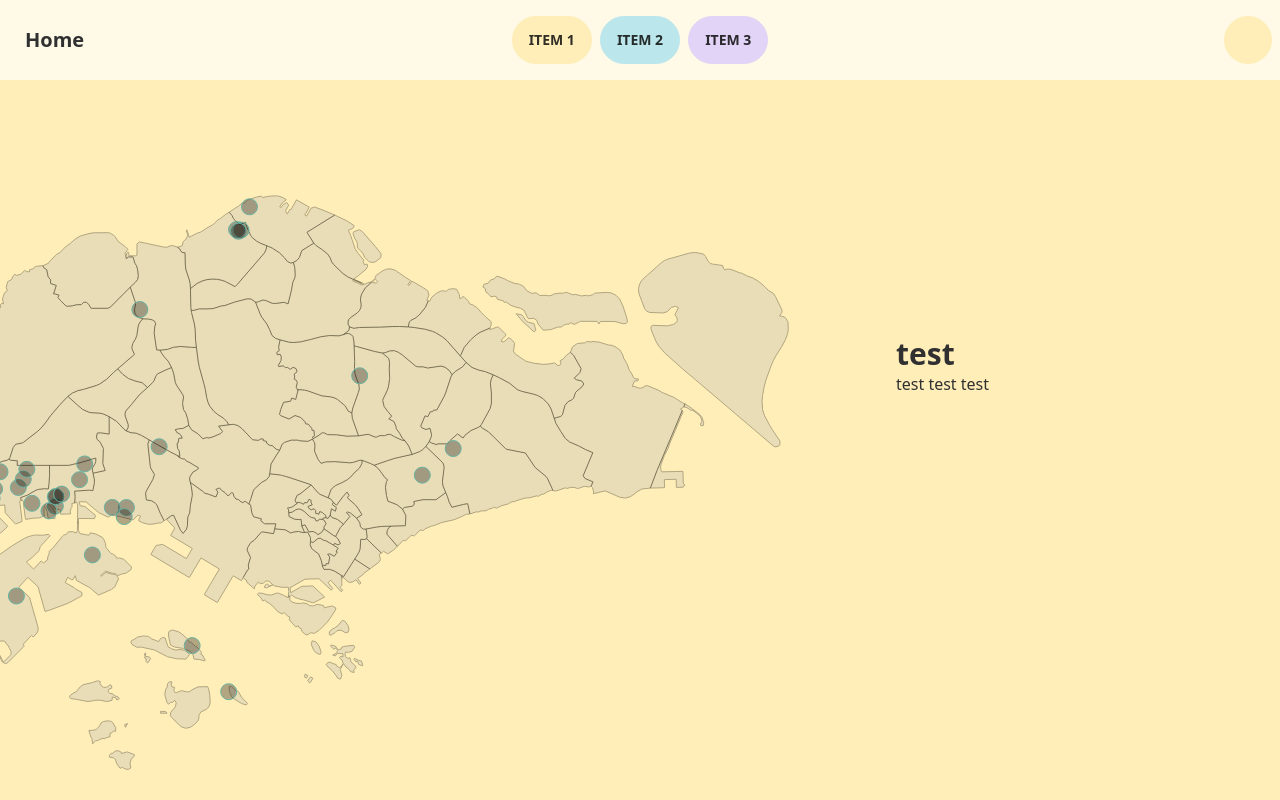
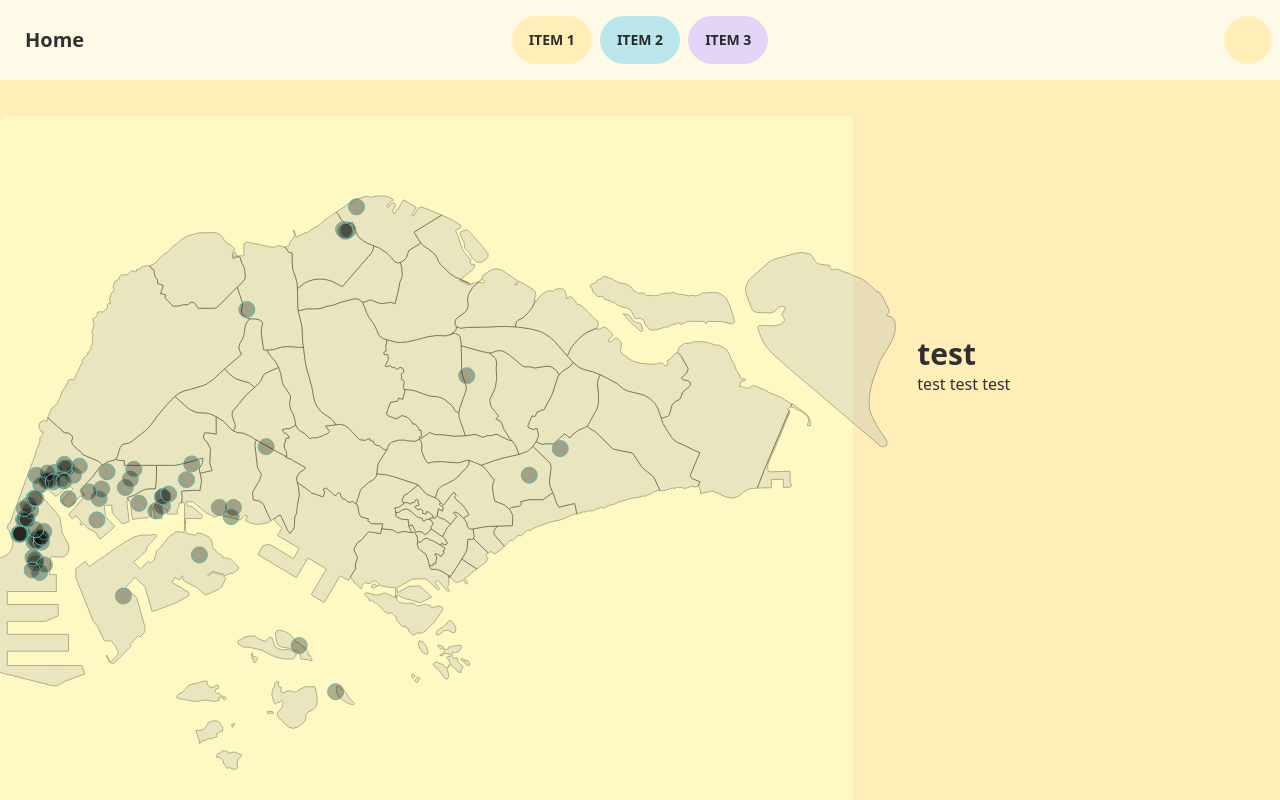
Before and after one commit to 9vek/IN6221-Group-Project, a Vue app: page /1 in a window 1280 px wide. Built offline with nearby package versions, Linux system fonts and the light colour scheme; some icons are missing.

Commit message:
add test rounded box

```diff
--- a/src/components/charts/TextWithTitle.vue
+++ b/src/components/charts/TextWithTitle.vue
@@ -8,7 +8,7 @@ const props = defineProps<{
 </script>
 
 <template>
-    <div class='h-full w-full p-64'>
+    <div class='h-full w-full px-16 py-64'>
         <div class="text-3xl font-bold">
             {{ props.title }}
         </div>
--- a/src/views/Page1.vue
+++ b/src/views/Page1.vue
@@ -5,9 +5,11 @@ const ewasteData = './src/data/geo/filtered_WasteTreatmentGEOJSON.geojson'
 </script>
 
 <template>
-  <div class="bg-primary h-screen grid grid-cols-2 place-items-center">
+  <div class="bg-primary h-screen grid grid-cols-3 place-items-center">
+    <div class="col-span-2 grid grid-cols-1 place-items-center bg-yellow-100 rounded-lg p-16">
       <MapBubble :file="ewasteData" />
-      <TextWithTitle :title="'test'" :text="'test test test'" />
+    </div>
+    <TextWithTitle :title="'test'" :text="'test test test'" />
   </div>
 </template>
 
```
